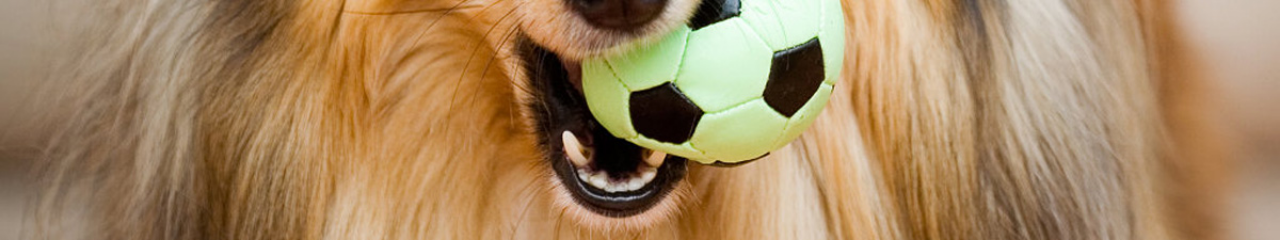
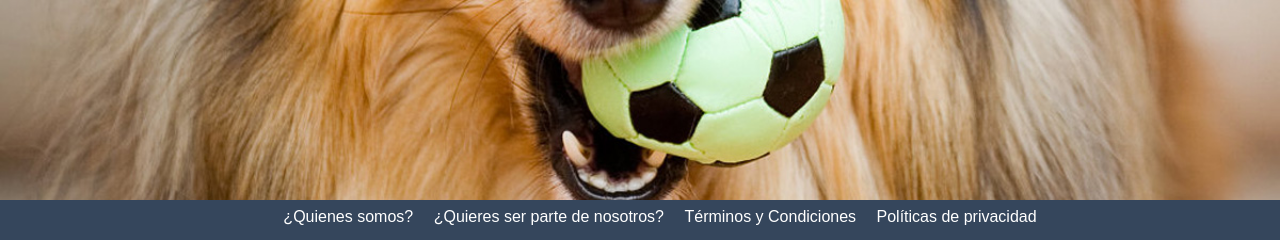
Before and after one commit to kimvex/kimvexNew, a PHP site: page / in a window 1280 px wide. Shown: the part 560-800 px from the top of the page. Run offline with PHP 8.4, Linux system fonts and the light colour scheme.

Commit message:
Agregamos mejoras al archivo index

```diff
--- a/estaticos/css/estilo.css
+++ b/estaticos/css/estilo.css
@@ -71,3 +71,31 @@ html,body{
 	text-shadow: 3px 3px 10px #000;
 	box-shadow: 3px 3px 10px #000;
 }
+
+.pieInicio{
+	width: 100%;
+	height: 5%;
+	text-align: center;
+	background: #35465c;
+	position: absolute;
+	bottom: 0px;
+}
+
+.pieInicioLista{
+	margin: 0;
+}
+
+.inicioItem{
+	display: inline-block;
+}
+
+.inicioItem a{
+	text-decoration: none;
+	color: white;
+	padding: .5em;
+	display: block;
+}
+
+.inicioItem a:hover{
+	text-decoration: underline;
+}
--- a/index.html
+++ b/index.html
@@ -20,5 +20,21 @@
 			</div>
 		</div>
 	</section>
+	<footer class="pieInicio">
+		<ul class="pieInicioLista">
+			<li class="inicioItem">
+				<a href="datos/quienes">¿Quienes somos?</a>
+			</li>
+			<li class="inicioItem">
+				<a href="datos/quieres">¿Quieres ser parte de nosotros?</a>
+			</li>
+			<li class="inicioItem">
+				<a href="datos/terminos">Términos y Condiciones</a>
+			</li>
+			<li class="inicioItem">
+				<a href="datos/politicas">Políticas de privacidad</a>
+			</li>
+		</ul>
+	</footer>
 </body>
 </html>
```
Also changed, not shown: datos/quienes.html (added).
